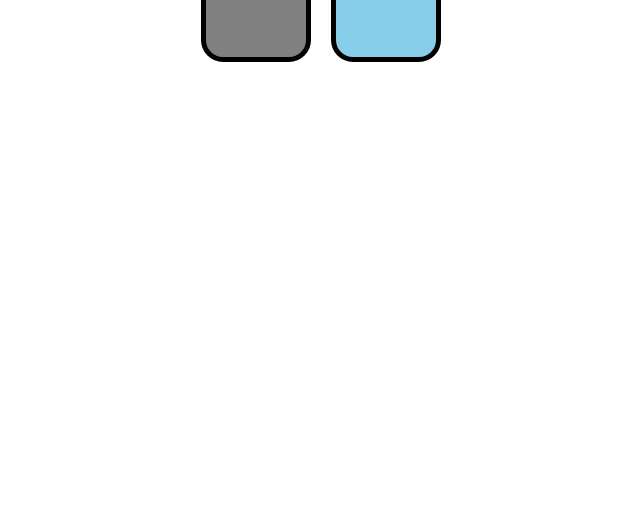
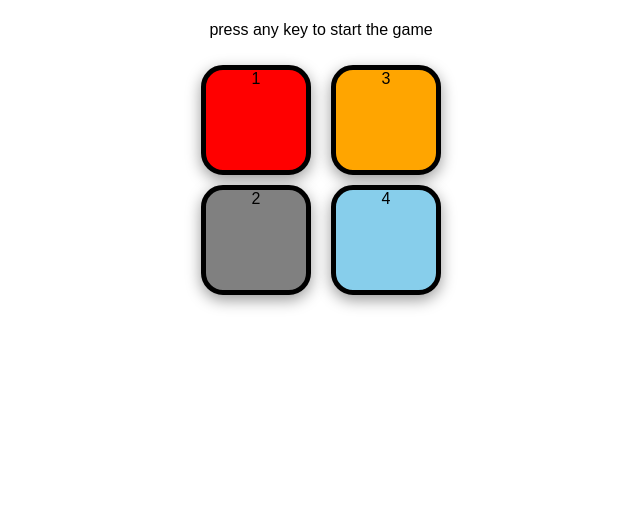
Before and after one commit to rana-ashutosh-singh-04/simon-say-Game, a plain HTML site: page index.html in a window 1280 px wide. Shown: the part 294-816 px from the top of the page, without its empty margins (319-959 px from the left). Drawn offline with Linux system fonts and the light colour scheme.

Commit message:
updated style

```diff
--- a/style.css
+++ b/style.css
@@ -1,9 +1,15 @@
 body{
-
+    display: flex;
+    flex-direction: column;
+    justify-content: center;
+    align-items: center;
+    height: 100vh;
+    font-family: 'Poppins', sans-serif;
     text-align: center;
 
 }
 .btn{
+    box-shadow: 0 5px 15px rgba(0, 0, 0, 0.4);
     border: 5px solid black;
     height: 100px;
     width: 100px;
```
